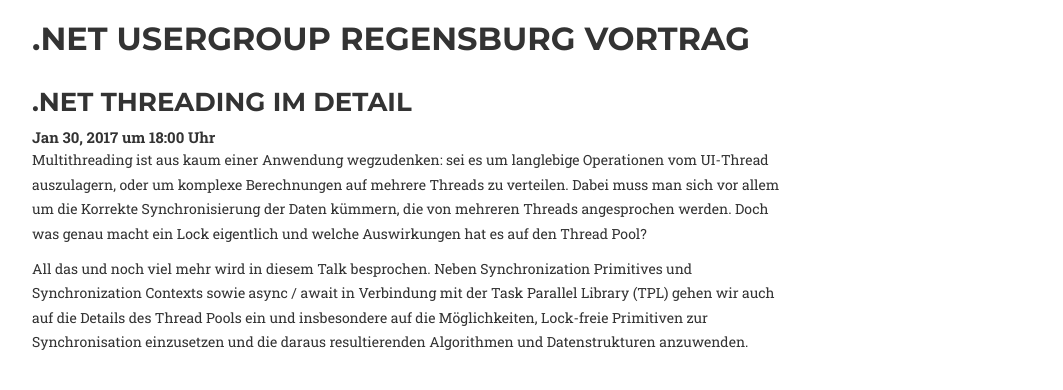
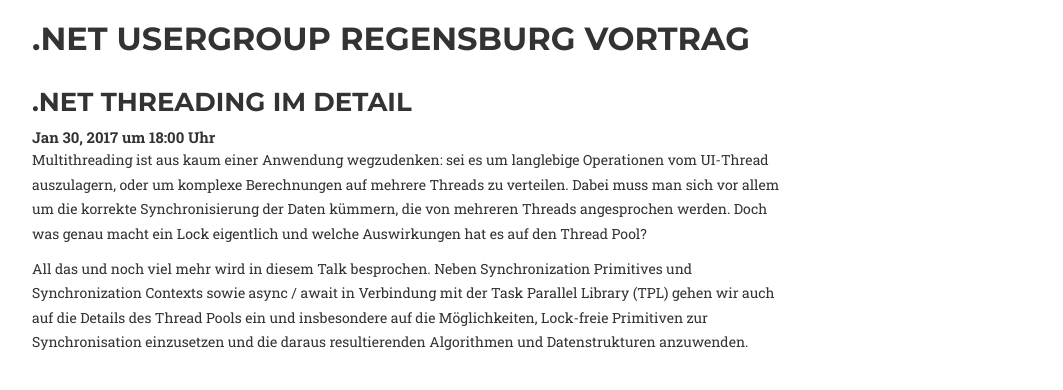
Before and after one commit to DotNetRegensburg/dotnetregensburg.github.io, a Jekyll site: the page built from _posts/2017-01-30-threading-im-detail.md, in a window 1280 px wide. Shown: the top 390 px of the page, without its empty margins (38-1101 px from the left). Built offline with Jekyll 4.4.1, drawn with Linux system fonts in a browser that asks for light colours; some web fonts are replaced.

Commit message:
fixed spelling mistake in January 2017 talk

```diff
--- a/_posts/2017-01-30-threading-im-detail.md
+++ b/_posts/2017-01-30-threading-im-detail.md
@@ -15,6 +15,6 @@
     - title: youtube
       url: https://www.youtube.com/c/kennypflug/
 ---
-Multithreading ist aus kaum einer Anwendung wegzudenken: sei es um langlebige Operationen vom UI-Thread auszulagern, oder um komplexe Berechnungen auf mehrere Threads zu verteilen. Dabei muss man sich vor allem um die Korrekte Synchronisierung der Daten kümmern, die von mehreren Threads angesprochen werden. Doch was genau macht ein Lock eigentlich und welche Auswirkungen hat es auf den Thread Pool?
+Multithreading ist aus kaum einer Anwendung wegzudenken: sei es um langlebige Operationen vom UI-Thread auszulagern, oder um komplexe Berechnungen auf mehrere Threads zu verteilen. Dabei muss man sich vor allem um die korrekte Synchronisierung der Daten kümmern, die von mehreren Threads angesprochen werden. Doch was genau macht ein Lock eigentlich und welche Auswirkungen hat es auf den Thread Pool?
 
 All das und noch viel mehr wird in diesem Talk besprochen. Neben Synchronization Primitives und Synchronization Contexts sowie async / await in Verbindung mit der Task Parallel Library (TPL) gehen wir auch auf die Details des Thread Pools ein und insbesondere auf die Möglichkeiten, Lock-freie Primitiven zur Synchronisation einzusetzen und die daraus resultierenden Algorithmen und Datenstrukturen anzuwenden.
```
